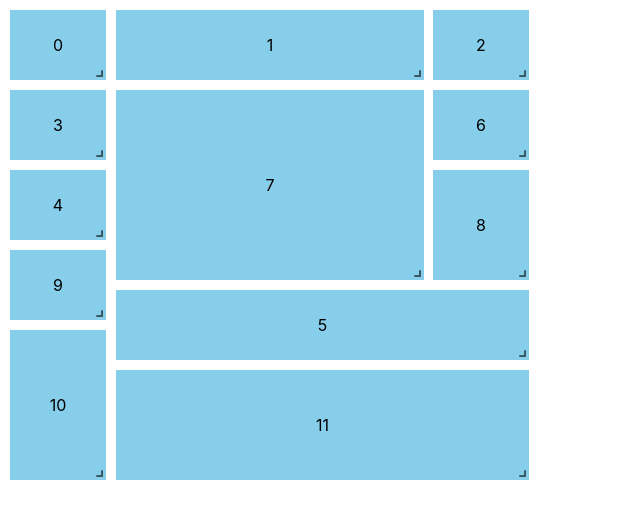
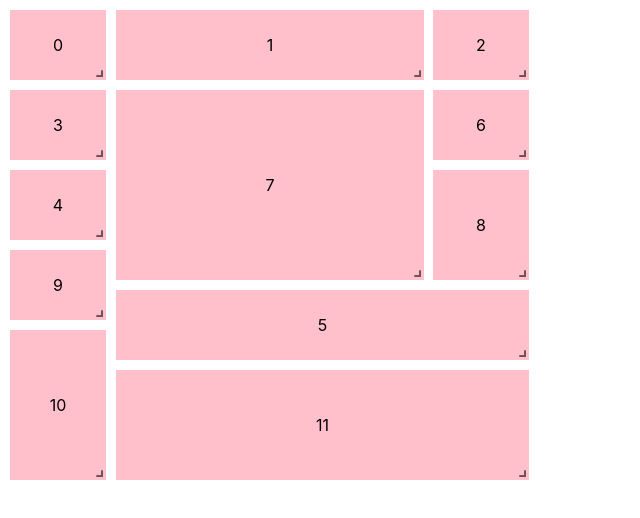
Before and after one commit to Suyoooi/flex-grid, a React (Create React App) app: page / in a window 1280 px wide. Shown: the top 518 px of the page, without its empty margins (0-640 px from the left). Built offline with nearby package versions, Linux system fonts and the light colour scheme.

Commit message:
fix: 불필요한 주석 삭제

```diff
--- a/src/constant/flexTest4.jsx
+++ b/src/constant/flexTest4.jsx
@@ -50,14 +50,12 @@ export default function FelxTest4() {
 
   return (
     <div>
-      {/* <div>Compaction type: {compactType || "No Compaction"}</div> */}
-      {/* <button onClick={onCompactTypeChange}>Change Compaction Type</button> */}
       <div
         className="droppable-element"
         style={{
           height: "50",
           width: "250",
-          backgroundColor: "skyblue",
+          backgroundColo: "pink",
           margin: "10",
           border: "2",
           display: "flex",
@@ -66,25 +64,14 @@ export default function FelxTest4() {
         }}
         draggable={true}
         unselectable="on"
-        // this is a hack for firefox
-        // Firefox requires some kind of initialization
-        // which we can do by adding this attribute
-        // @see https://bugzilla.mozilla.org/show_bug.cgi?id=568313
         onDragStart={(e) => e.dataTransfer.setData("text/plain", "")}
-      >
-        {/* Droppable Element (Drag me!) */}
-      </div>
+      ></div>
       <ResponsiveReactGridLayout
-        // {...this.props}
         rowHeight={30}
         cols={{ lg: 12, md: 10, sm: 6, xs: 4, xxs: 2 }}
         layout={layout}
-        // onLayoutChange={this.onLayoutChange}
         onDrop={onDrop}
-        // WidthProvider option
         measureBeforeMount={false}
-        // I like to have it animate on mount. If you don't, delete `useCSSTransforms` (it's default `true`)
-        // and set `measureBeforeMount={true}`.
         useCSSTransforms={mounted}
         compactType={compactType}
         preventCollision={!compactType}
@@ -97,7 +84,7 @@ export default function FelxTest4() {
             data-grid={itm}
             className="block"
             style={{
-              backgroundColor: "skyblue",
+              backgroundColor: "Pink",
               display: "flex",
               justifyContent: "center",
               alignItems: "center",
```
